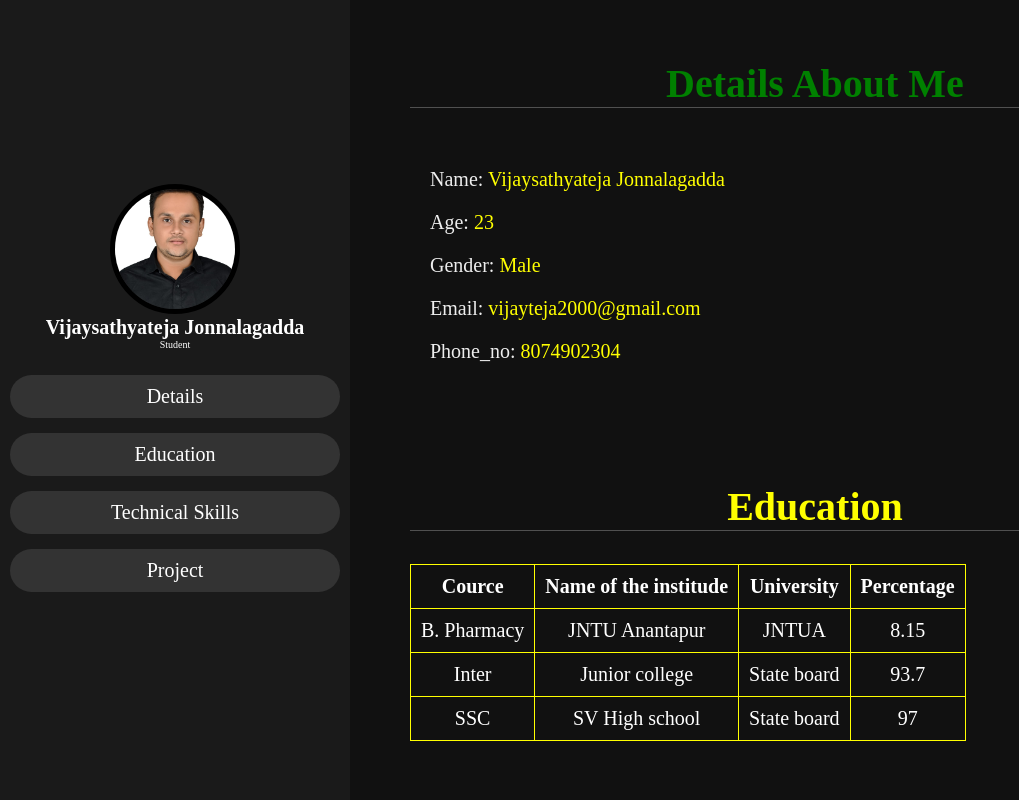
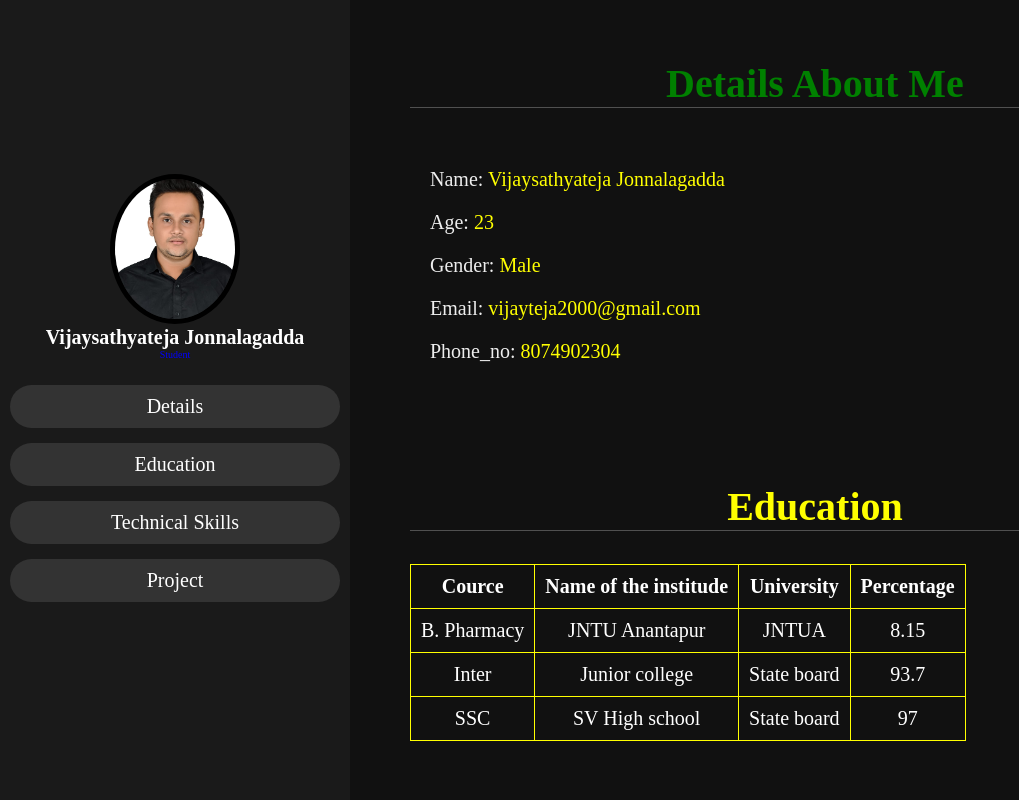
Before and after one commit to Vijaytej19/Portfolio, a plain HTML site: page index.html in a window 1280 px wide. Shown: the top 800 px of the page, without its empty margins (0-1019 px from the left). Drawn offline with Linux system fonts and the light colour scheme.

Commit message:
Update sty.css

```diff
--- a/sty.css
+++ b/sty.css
@@ -80,7 +80,7 @@ header{
 }
 
 header .user img{
-    height: 13rem;
+    height: 15rem;
     width: 13rem;
     border-radius: 50%;
     object-fit: cover;
@@ -94,7 +94,7 @@ header .user .nm{
 
 header .user .jb{
     font-size:1rem;
-    color: #fff;
+    color: blue;
 }
 
 header .nv{
```
